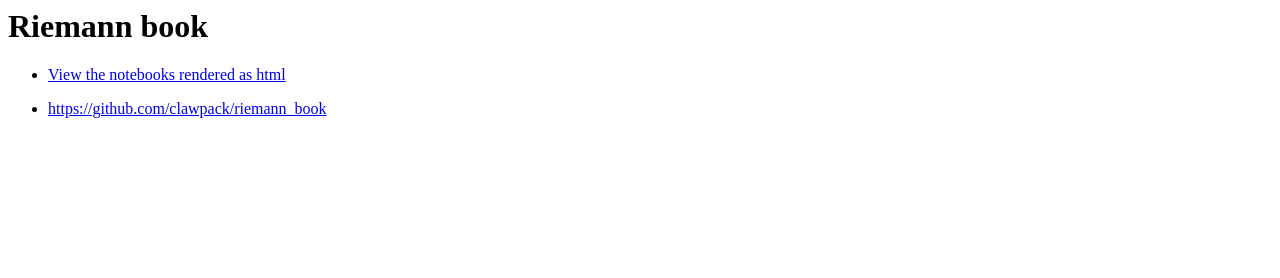
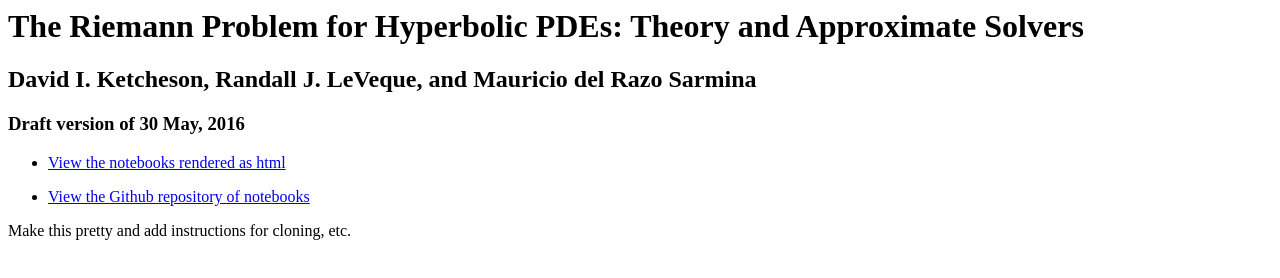
Before and after one commit to clawpack/riemann_book, a plain HTML site: page index.html in a window 1280 px wide. Drawn offline with Linux system fonts and the light colour scheme.

Commit message:
improved index.html

```diff
--- a/index.html
+++ b/index.html
@@ -1,12 +1,17 @@
 
 <html>
-<h1>Riemann book</h1>
+<h1>The Riemann Problem for Hyperbolic PDEs: Theory and Approximate Solvers</h1>
+<h2> David I. Ketcheson, Randall J. LeVeque, and Mauricio del Razo Sarmina
+
+<h3> Draft version of 30 May, 2016</h3>
 
 <ul>
 <li> <a href="riemann_book_files/Index.html">View the notebooks rendered as html</a>
 <p>
-<li> <a href="View the Github
-repository">https://github.com/clawpack/riemann_book</a>
+<li> <a href="https://github.com/clawpack/riemann_book">
+View the Github repository of notebooks</a>
 </ul>
 
+Make this pretty and add instructions for cloning, etc.
+
 </html>
```
